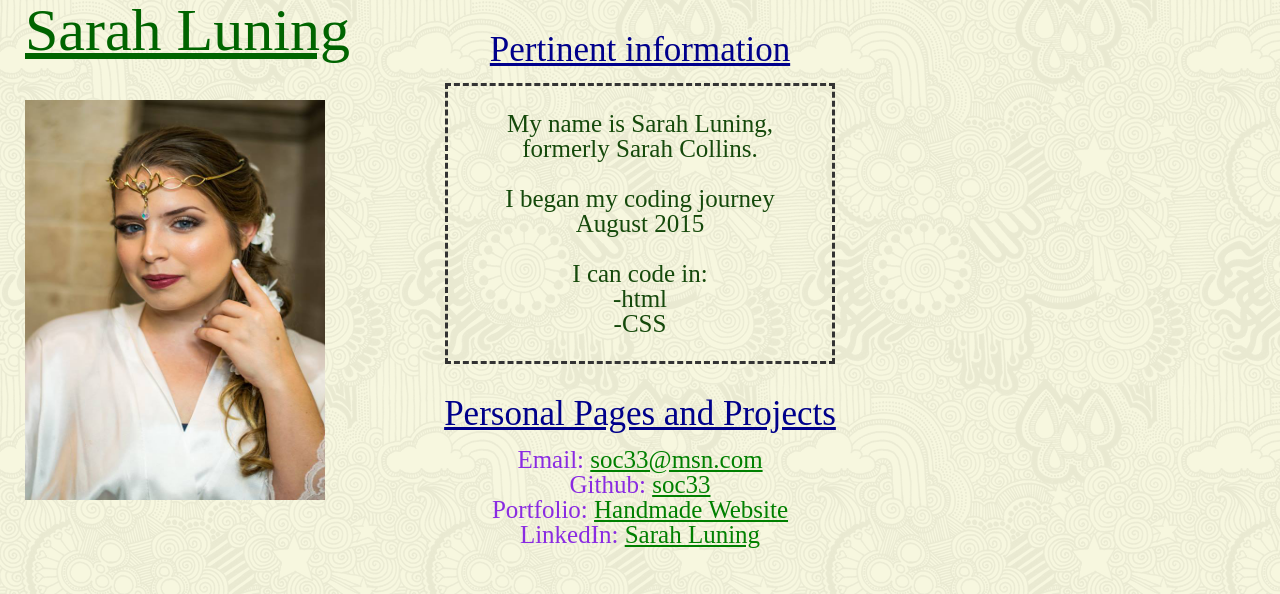
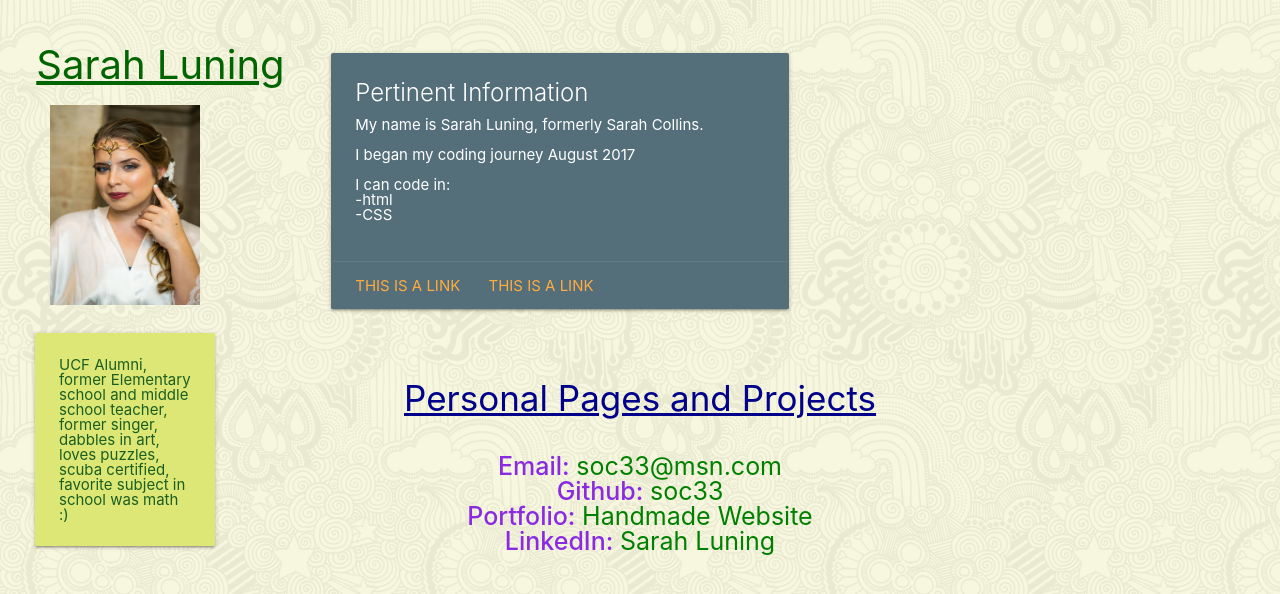
Before and after one commit to soc33/soc33.github.io, a plain HTML site: page index.html in a window 1280 px wide. Drawn offline with nearby package versions, Linux system fonts and the light colour scheme.

Commit message:
first attempts at adding materialize

```diff
--- a/index.html
+++ b/index.html
@@ -6,35 +6,63 @@
     </title>
     <!--reseting autostylings from html-->
     <link rel="stylesheet" type="text/css" href="reset.css">
+    <!--Linkning materialize CSS-->
+    <link rel="stylesheet" href="https://cdnjs.cloudflare.com/ajax/libs/materialize/1.0.0/css/materialize.min.css">
     <!--linking css-->
     <link rel="stylesheet" type="text/css" href="style.css" >
 </head>
 <body>
-    <!-- <h1 class="myclass">emmet jsbin or jsfiddle</h1> -->
-    <div class="boxset">
-        <figure></figure>
-    </div>
-    <h1>Sarah Luning</h1>
-    <br><br>
-    <h2>Pertinent information</h2>
-    <!--image being pulled from facebook, get a professional one later-->
-    <img src="images/wedding-makeup.jpg" alt="headshot" height=400" Width="300" />
-    <br>
-    <!--boring info about me is coming-->
-    <p> <br>
-        My name is Sarah Luning,<br> formerly Sarah Collins. <br> <br>
+    <!--dividing the screen into two columns-->
+    <div class="row">
 
-        I began my coding journey <br>August 2015 <br> <br>
+        <div class="col s3">
+          <!-- left navigation panel -->
+            <h1>Sarah Luning</h1>
+            <img src="images/wedding-makeup.jpg" alt="headshot" height=200" Width="150" />
+            <br><br>
+            <div class="row">
+                    <div class="col s12 m5">
+                      <div class="card-panel lime lighten-2">
+                        <span class="green-text text-darken-4">UCF Alumni, former Elementary school and middle school teacher, former singer, dabbles in art, loves puzzles, scuba certified, favorite subject in school was math :)
+                        </span>
+                      </div>
+                    </div>
+            </div>
 
-        I can code in: <br>
-        <!--because making it a list made it crazy looking-->
-        -html<br>
-        -CSS<br>
-        <br>
-    </p>
+        </div>
+
+        <div class="col s9">
+          <!-- right page content  -->
+          <br><br><br>
+            <div class="row">
+                    <div class="col s12 m6">
+                    <div class="card blue-grey darken-1">
+                        <div class="card-content white-text">
+                        <span class="card-title">Pertinent Information</span>
+                        <p>My name is Sarah Luning, formerly Sarah Collins. <br> <br>
+
+                            I began my coding journey August 2017 <br> <br>
+
+                            I can code in: <br>
+                            <!--because making it a list made it crazy looking-->
+                            -html<br>
+                            -CSS<br>
+                            <br></p>
+                        </div>
+                        <div class="card-action">
+                        <a href="#">This is a link</a>
+                        <a href="#">This is a link</a>
+                        </div>
+                    </div>
+                    </div>
+            </div>
+
+        </div>
+
+      </div>
+
 
     <!--new section-->
-    <br><br>
     <h2>
         Personal Pages and Projects
     </h2>
--- a/style.css
+++ b/style.css
@@ -4,9 +4,10 @@ body{
 h1 {
     text-align: center;
     margin-left: 25px;
+    top: 1px;
     position: fixed;
     color: darkgreen;
-    font-size: 60px;
+    font-size: 40px;
     text-decoration: underline;
     border: 10px;
 
@@ -27,18 +28,28 @@ h2 {
 }
 img {
     position: fixed;
-    left: 25px;
-    top: 100px;
+    left: 50px;
+    top: 105px;
 }
-p {
-    text-align: center;
+.card-panel {
+    position: fixed;
+    top: 325px;
+    width: 180px;
+    left: 35px;
+}
+
+/* p { */
+    /* text-align: center;
     display: block;
     margin: auto;
     color:rgb(21, 73, 11);
     background: transparent;
     font-size: 25px;
     width: 30%;
-    border: 3px dashed #333;
+} */
+.s6 {
+    display: block;
+    margin: auto;
 }
 ul {
     list-style-position: inside;
```
